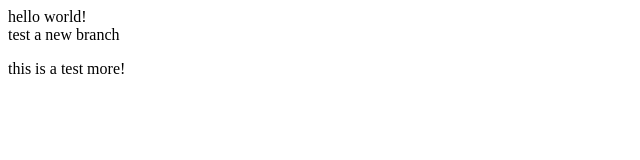
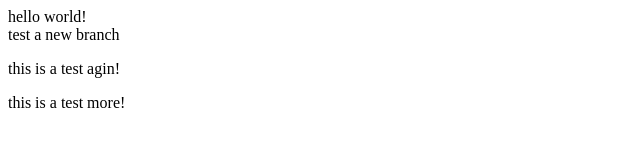
Before and after one commit to lujun5068/test, a website: page index.html in a window 1280 px wide. Shown: the full height of the page, 0-640 px from the left. Drawn offline with Linux system fonts and the light colour scheme.

Commit message:
feat: add a test more

```diff
--- a/index.html
+++ b/index.html
@@ -11,6 +11,7 @@
   <div class="box">
     test a new branch
   </div>
+  <p>this is a test agin!</p>
   <p>this is a test more!</p>
 </body>
 </html>
```
